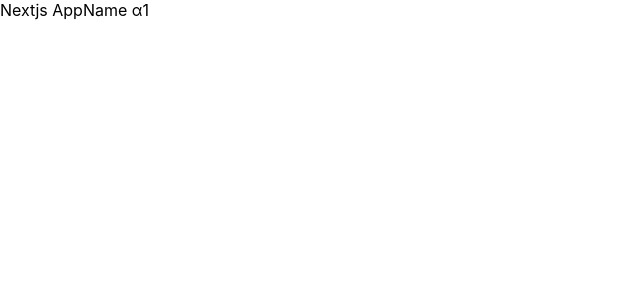
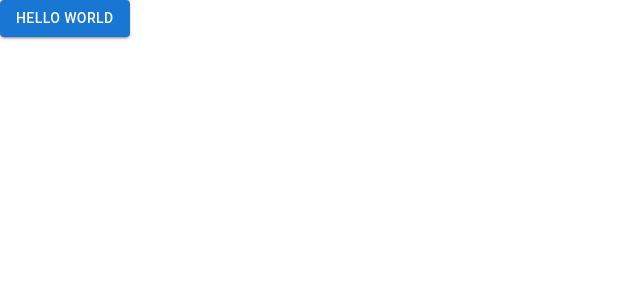
Before and after one commit to kakimoty/nextjs-test03, a Next.js app: page / in a window 1280 px wide. Shown: the top 300 px of the page, without its empty margins (0-640 px from the left). Built offline with nearby package versions, Linux system fonts and the light colour scheme.

Commit message:
Fix for Index

```diff
--- a/package.json
+++ b/package.json
@@ -1,5 +1,5 @@
 {
-  "name": "nextjs-template",
+  "name": "nextjs-test01",
   "version": "0.1.0",
   "private": true,
   "scripts": {
@@ -11,10 +11,14 @@
     "format": "prettier --write --ignore-path .gitignore './**/*.{js,jsx,ts,tsx,json,css,scss}'"
   },
   "dependencies": {
+    "@emotion/react": "^11.4.1",
+    "@emotion/styled": "^11.3.0",
+    "@mui/material": "^5.0.1",
     "dayjs": "^1.10.7",
     "next": "11.1.2",
     "react": "17.0.2",
     "react-dom": "17.0.2",
+    "react-icons": "^4.2.0",
     "react-toastify": "^8.0.2",
     "recoil": "^0.4.1"
   },
--- a/src/pages/index.tsx
+++ b/src/pages/index.tsx
@@ -1,3 +1,4 @@
+import Button from '@mui/material/Button'
 import type { NextPage } from 'next'
 import Head from 'next/head'
 import { Layout } from 'src/components/Layout'
@@ -9,10 +10,11 @@ const Home: NextPage = () => {
       <Head>
         <title>{SysConst.AppName}</title>
         <meta name="description" content="" />
+        <meta name="viewport" content="initial-scale=1, width=device-width" />
       </Head>
 
       <Layout>
-        <div>{SysConst.AppName + ' ' + SysConst.AppVersion}</div>
+        <Button variant="contained">Hello World</Button>
       </Layout>
     </div>
   )
```
Also changed, not shown: 1 other file (tests, documents, lock files or other folders).
